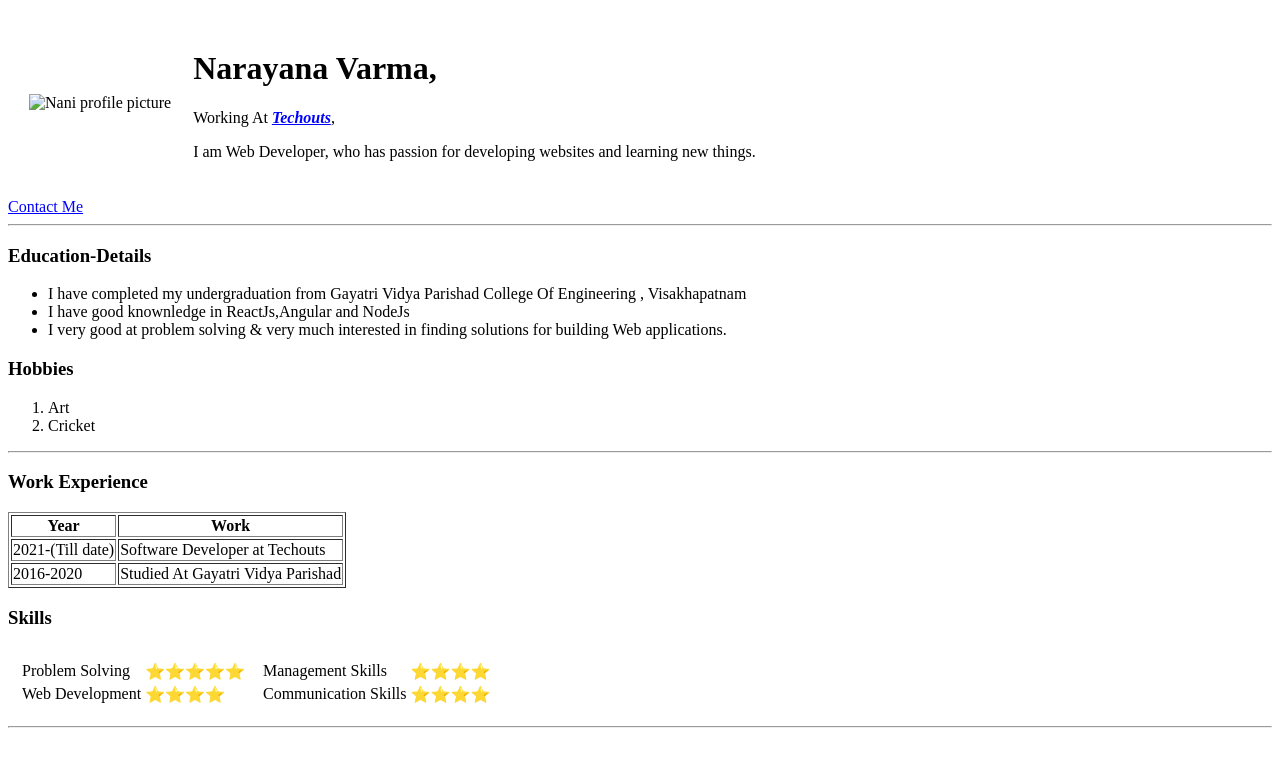
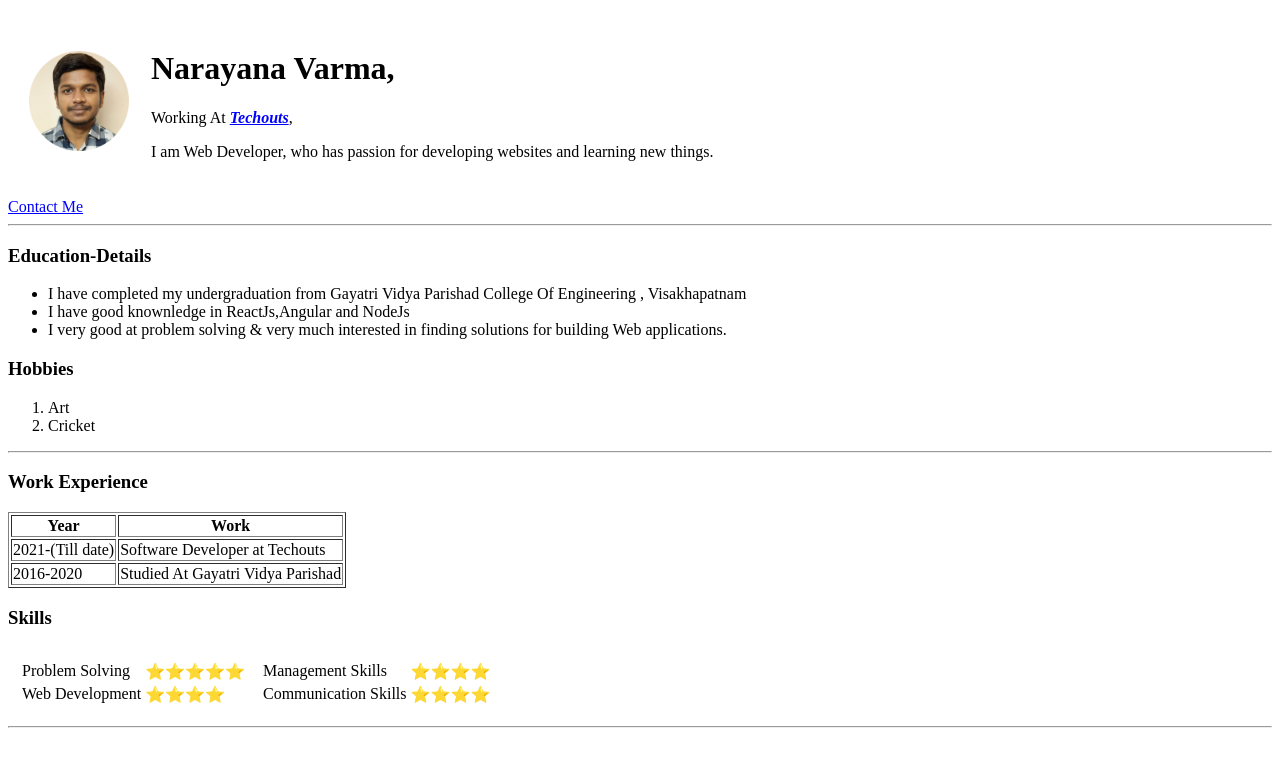
Before and after one commit to Narayana888/CV-Basics, a plain HTML site: page index.html in a window 1280 px wide. Drawn offline with Linux system fonts and the light colour scheme.

Commit message:
add image

```diff
--- a/index.html
+++ b/index.html
@@ -13,7 +13,7 @@
       <tr>
         <td>
           <img
-            src="./images/my-passport-photo-modified.png"
+            src="./my-passport-photo-modified.png"
             alt="Nani profile picture"
           />
         </td>
```
